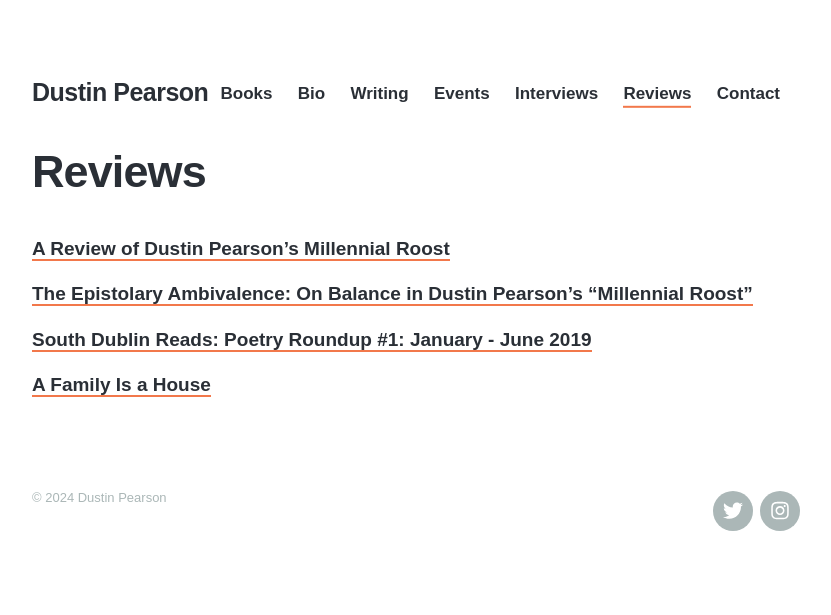
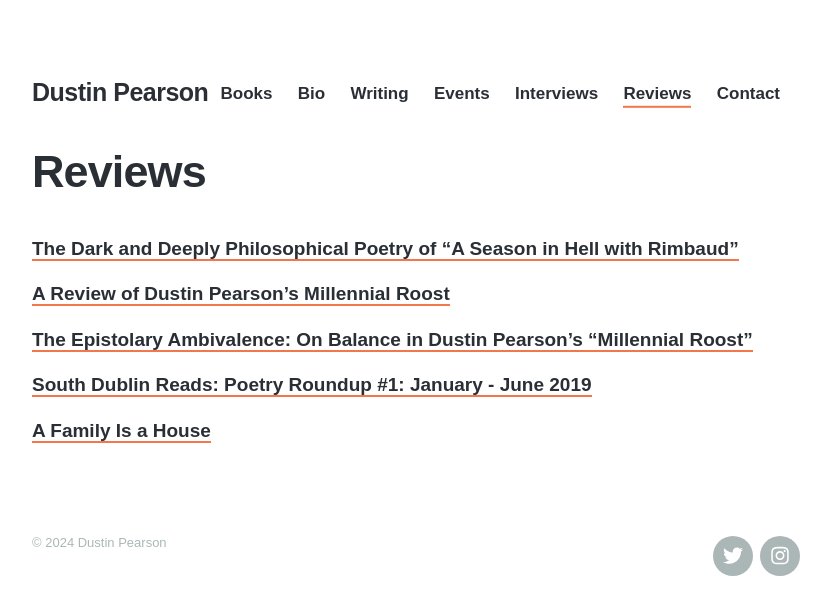
Before and after one commit to strikhar/dustinkpearson, a Jekyll site: the page built from _pages/reviews.md, in a window 1280 px wide. Shown: the top 615 px of the page, without its empty margins (224-1055 px from the left). Built offline with Jekyll 4.4.1, drawn with Linux system fonts in a browser that asks for light colours; nearby versions of some CDN libraries; some web fonts are replaced.

Commit message:
Update reviews.md

```diff
--- a/_pages/reviews.md
+++ b/_pages/reviews.md
@@ -3,6 +3,7 @@ layout: "page"
 title: "Reviews"
 featured_image: '/images/dustin.jpg'
 ---
+[The Dark and Deeply Philosophical Poetry of "A Season in Hell with Rimbaud"](https://southernreviewofbooks.com/2022/06/10/a-season-in-hell-with-rimbaud-dustin-pearson-review/)
 
 [A Review of Dustin Pearson’s Millennial Roost](http://haydensferryreview.com/haydensferryreview/millennialroost)
 
```
